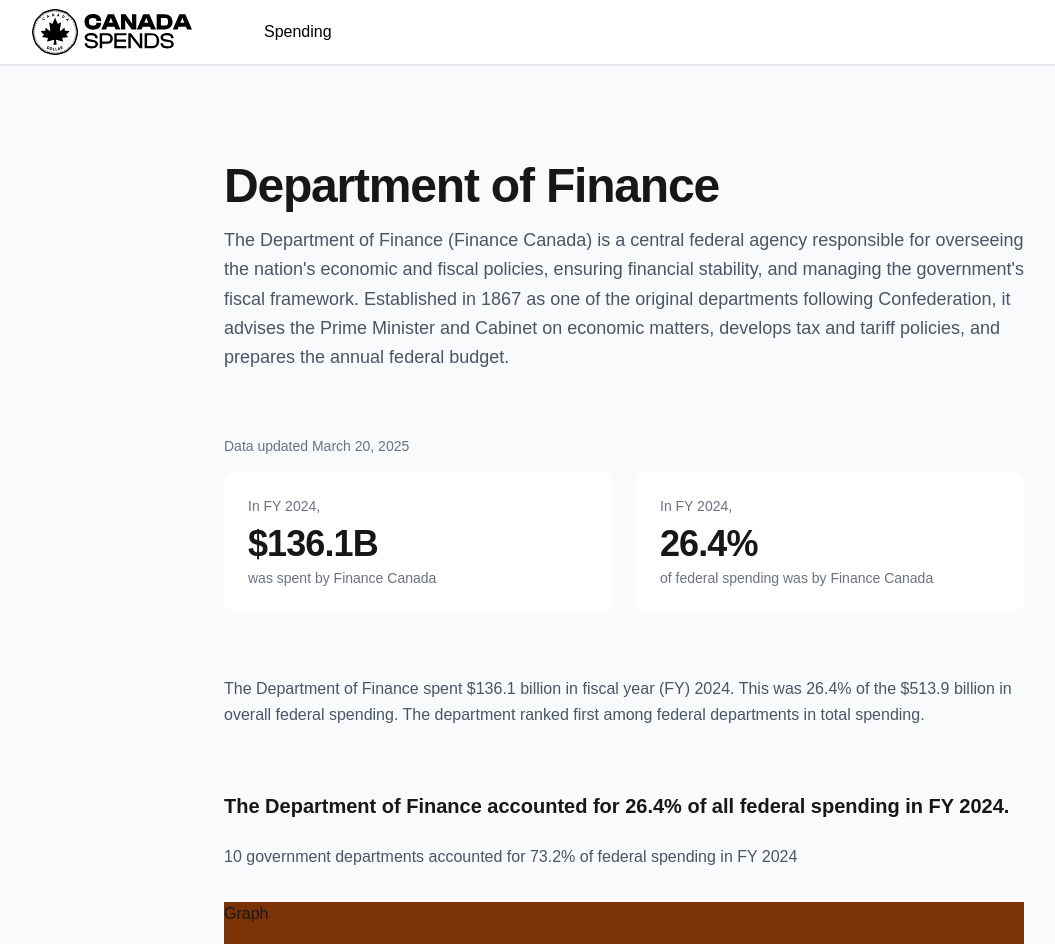
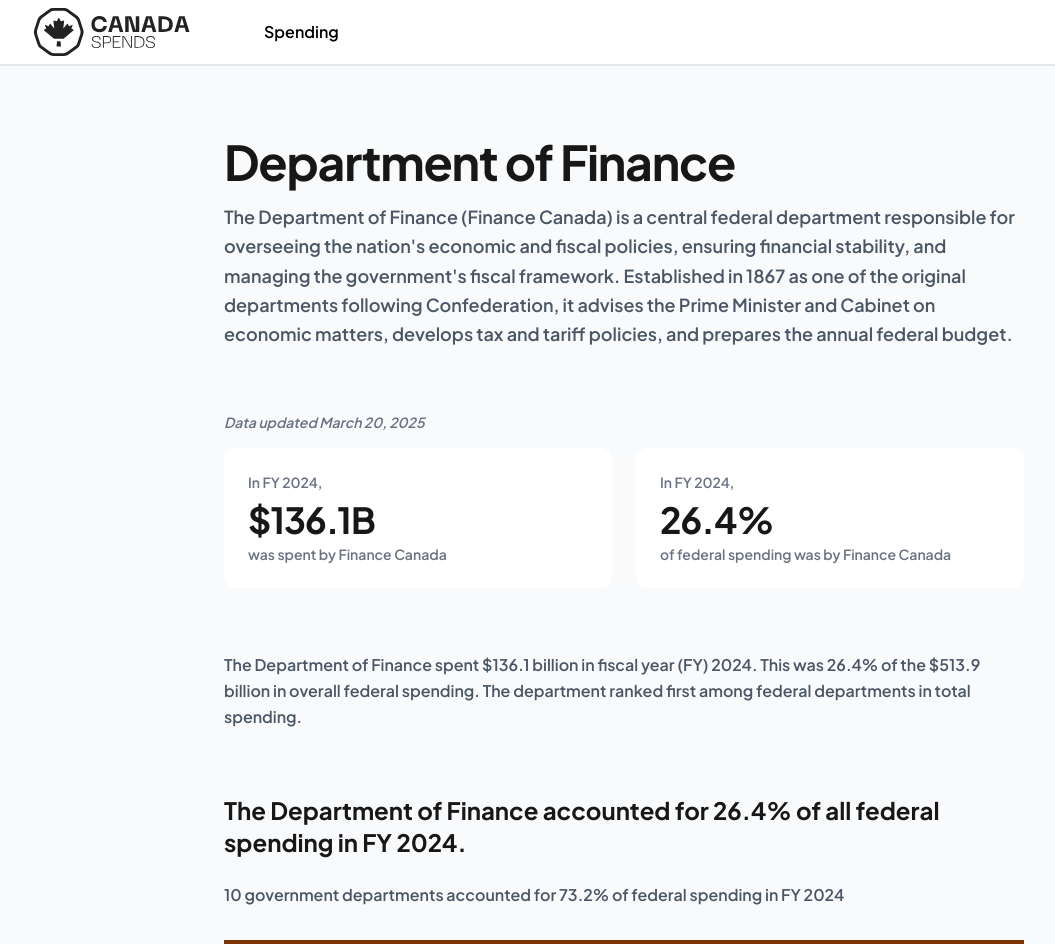
Before and after one commit to BuildCanada/CanadaSpendsCloudflare, a Next.js app in the folder website/: page /spending/department-of-finance in a window 1280 px wide. Shown: the top 944 px of the page, without its empty margins (16-1071 px from the left). Built offline with nearby package versions, Linux system fonts and the light colour scheme.

Commit message:
website: font change, logo change, margin tweaks

```diff
--- a/website/src/app/layout.tsx
+++ b/website/src/app/layout.tsx
@@ -1,11 +1,18 @@
+import { MainLayout } from "@/components/MainLayout";
+import { cn } from '@/lib/utils';
 import type { Metadata } from "next";
+import { Plus_Jakarta_Sans } from 'next/font/google';
 import "./globals.css";
-import { MainLayout } from "@/components/MainLayout";
 
 export const metadata: Metadata = {
 	title: "Canada Spends v2",
 	description: "Canada Spends v2",
 };
+
+const plusJakartaSans = Plus_Jakarta_Sans({
+	weight: ['600', '700'],
+	subsets: ['latin'],
+})
 
 export default function RootLayout({
 	children,
@@ -14,7 +21,7 @@ export default function RootLayout({
 }>) {
 	return (
 		<html lang="en">
-			<body className="antialiased">
+			<body className={cn("antialiased", plusJakartaSans.className)}>
 				<MainLayout>{children}</MainLayout>
 			</body>
 		</html>
--- a/website/src/app/spending/department-of-finance/page.tsx
+++ b/website/src/app/spending/department-of-finance/page.tsx
@@ -18,13 +18,13 @@ const H1 = ({ children, className = "" }: { children: React.ReactNode, className
 )
 
 const H2 = ({ children, className = "" }: { children: React.ReactNode, className?: string }) => (
-	<h2 className={`text-xl font-bold mb-6 ${className}`}>
+	<h2 className={`text-2xl font-bold mb-6 ${className}`}>
 		{children}
 	</h2>
 )
 
 const P = ({ children, className = "" }: { children: React.ReactNode, className?: string }) => (
-	<p className={`text-gray-600 leading-relaxed mb-8 ${className}`}>
+	<p className={`text-gray-600 leading-relaxed mb-4 ${className}`}>
 		{children}
 	</p>
 )
@@ -36,7 +36,7 @@ const Intro = ({ children, className = "" }: { children: React.ReactNode, classN
 )
 
 const Page = ({ children }: { children: React.ReactNode }) => <div className="min-h-screen bg-[#f8fafc]">
-	<div className="w-full max-w-5xl mx-auto px-4 sm:px-6 py-8">
+	<div className="w-full max-w-5xl mx-auto px-4 sm:px-6 pb-8 pt-2">
 		{children}
 	</div></div>
 
@@ -47,7 +47,7 @@ export default function Department() {
 				Department of Finance
 			</H1>
 			<Intro>
-				The Department of Finance (Finance Canada) is a central federal agency
+				The Department of Finance (Finance Canada) is a central federal department
 				responsible for overseeing the nation's economic and fiscal policies, ensuring
 				financial stability, and managing the government's fiscal framework.
 				Established in 1867 as one of the original departments following
@@ -57,7 +57,7 @@ export default function Department() {
 		</Section>
 
 		<Section>
-			<div className="text-sm text-gray-500">
+			<div className="text-sm text-gray-500 italic">
 				Data updated March 20, 2025
 			</div>
 			<StatCardContainer>
@@ -152,7 +152,7 @@ export default function Department() {
 
 			</P>
 			<P>
-				The Minister of Finance is one of 36 <a href="https://www.pm.gc.ca/en/cabinet" className="text-blue-500 underline">cabinet members</a> who serve at the Prime Minister’s discretion. Their tenure typically ends when they resign, are replaced, or when a new Prime Minister takes office and appoints a new cabinet. Outgoing ministers remain in their roles until their successors are sworn in.
+				The Minister of Finance is one of the <a href="https://www.pm.gc.ca/en/cabinet" className="text-blue-500 underline">cabinet members</a> who serve at the Prime Minister’s discretion. Their tenure typically ends when they resign, are replaced, or when a new Prime Minister takes office and appoints a new cabinet. Outgoing ministers remain in their roles until their successors are sworn in.
 			</P>
 		</Section>
 
```
Also changed, not shown: website/src/components/MainLayout/logo-text.svg, website/src/components/MainLayout/logo.svg.
